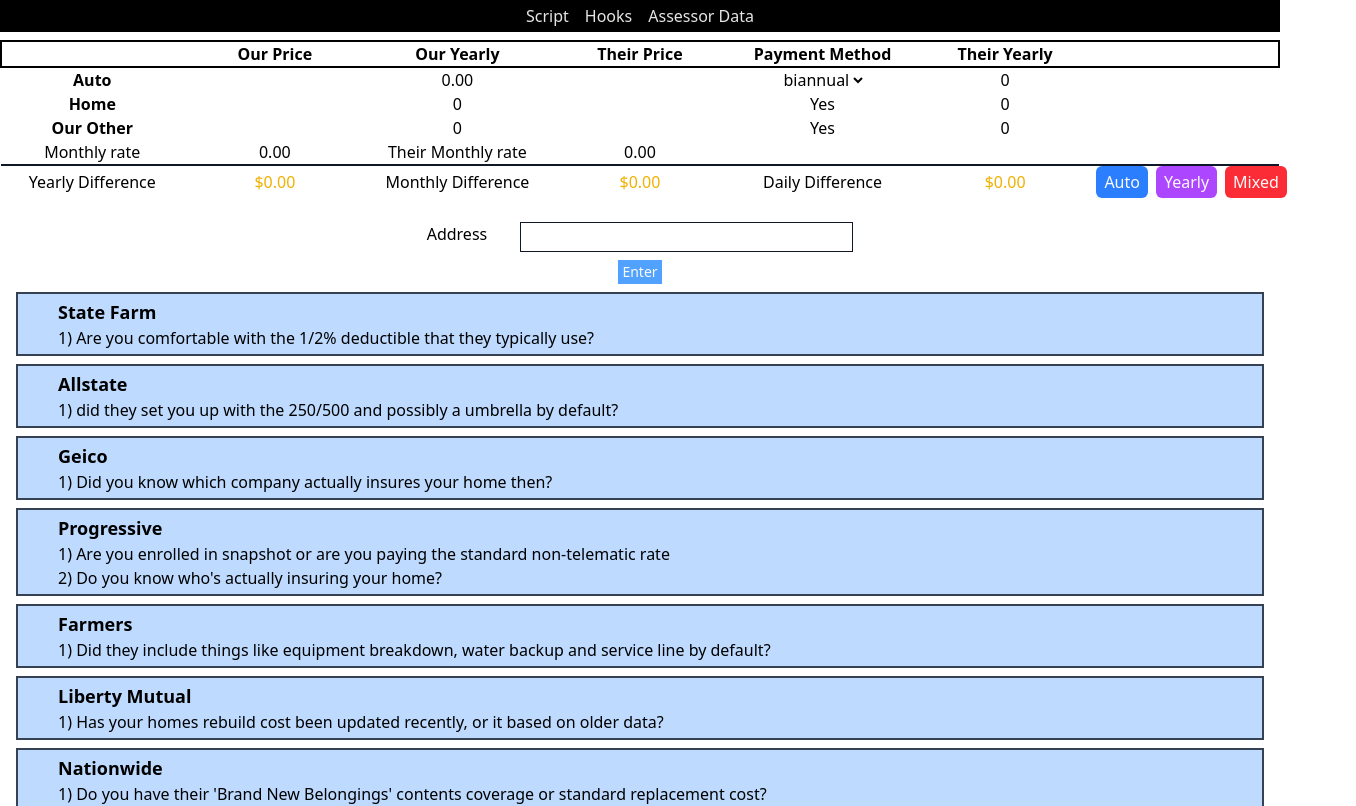
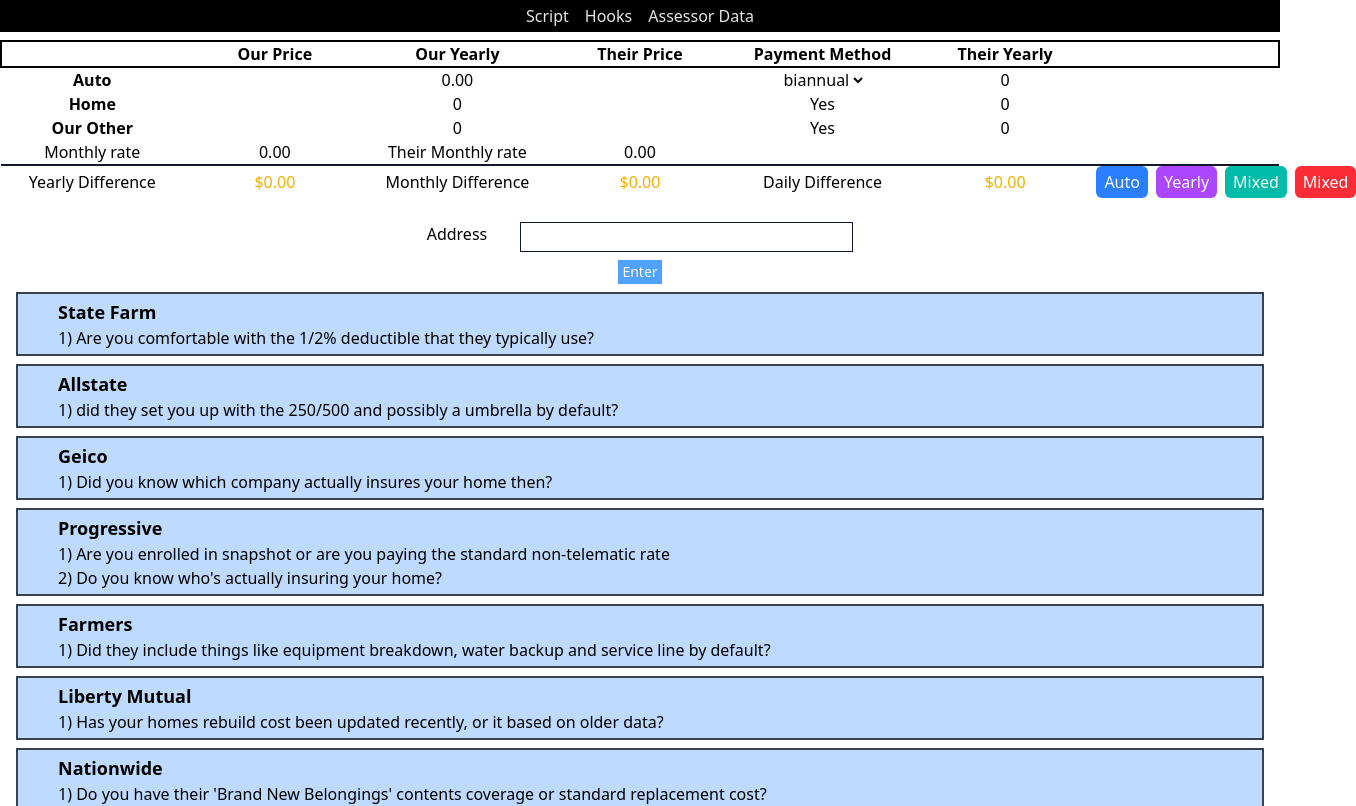
Before and after one commit to Jpatrick6420/propertyandcasualtywebsite, a React (Vite) app: page / in a window 1280 px wide. Shown: the top 806 px of the page, 1356 px wide, since content can reach past the window. Built offline with nearby package versions, Linux system fonts and the light colour scheme.

Commit message:
added reset btn

```diff
--- a/src/components/table.jsx
+++ b/src/components/table.jsx
@@ -1,7 +1,7 @@
 import { useState } from "react";
 
 function Table() {
-  const [tableData, setTableData] = useState({
+  const initialTableData = {
     ourPriceAuto: "",
     theirPriceAuto: "",
     theirPriceAutoYearly: "biannual",
@@ -9,7 +9,9 @@
     theirPriceHome: "",
     ourOther: "",
     theirOther: "",
-  });
+  };
+
+  const [tableData, setTableData] = useState(initialTableData);
 
   const dollars = (amount) =>
     new Intl.NumberFormat("en-US", {
@@ -125,6 +127,9 @@
 `);
   };
 
+  const handleReset = () => {
+    setTableData(initialTableData);
+  };
   return (
     <table className="w-full  table-fixed ">
       <thead className="w-full border-2 ">
@@ -291,8 +296,14 @@
                 </button>
 
                 <button
+                  className="bg-teal-500 hover:bg-teal-400 text-stone-50 px-2 py-1 rounded-md"
+                  onClick={handleCopyAutoMonthlyHomeAnnual}
+                >
+                  Mixed
+                </button>
+                <button
                   className="bg-red-500 hover:bg-red-400 text-stone-50 px-2 py-1 rounded-md"
-                  onClick={handleCopyAutoMonthlyHomeAnnual}
+                  onClick={handleReset}
                 >
                   Mixed
                 </button>
```
